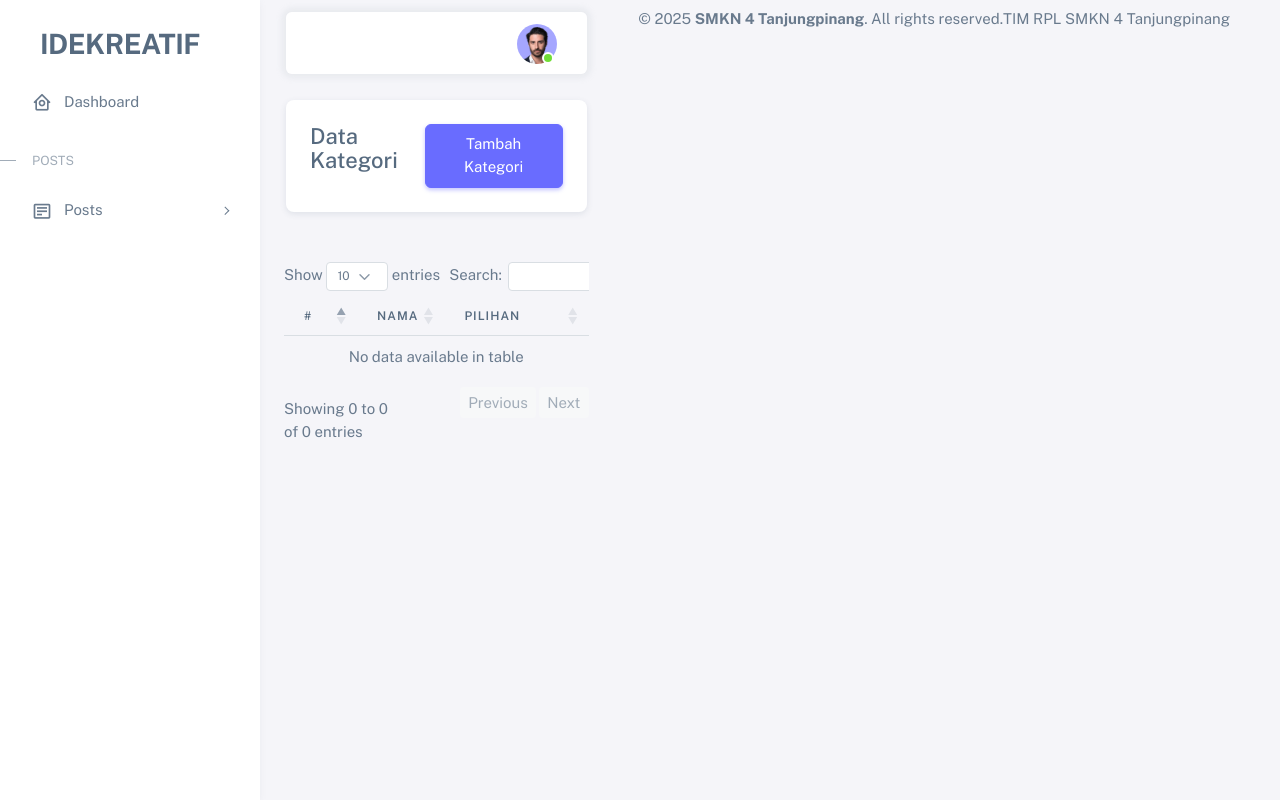
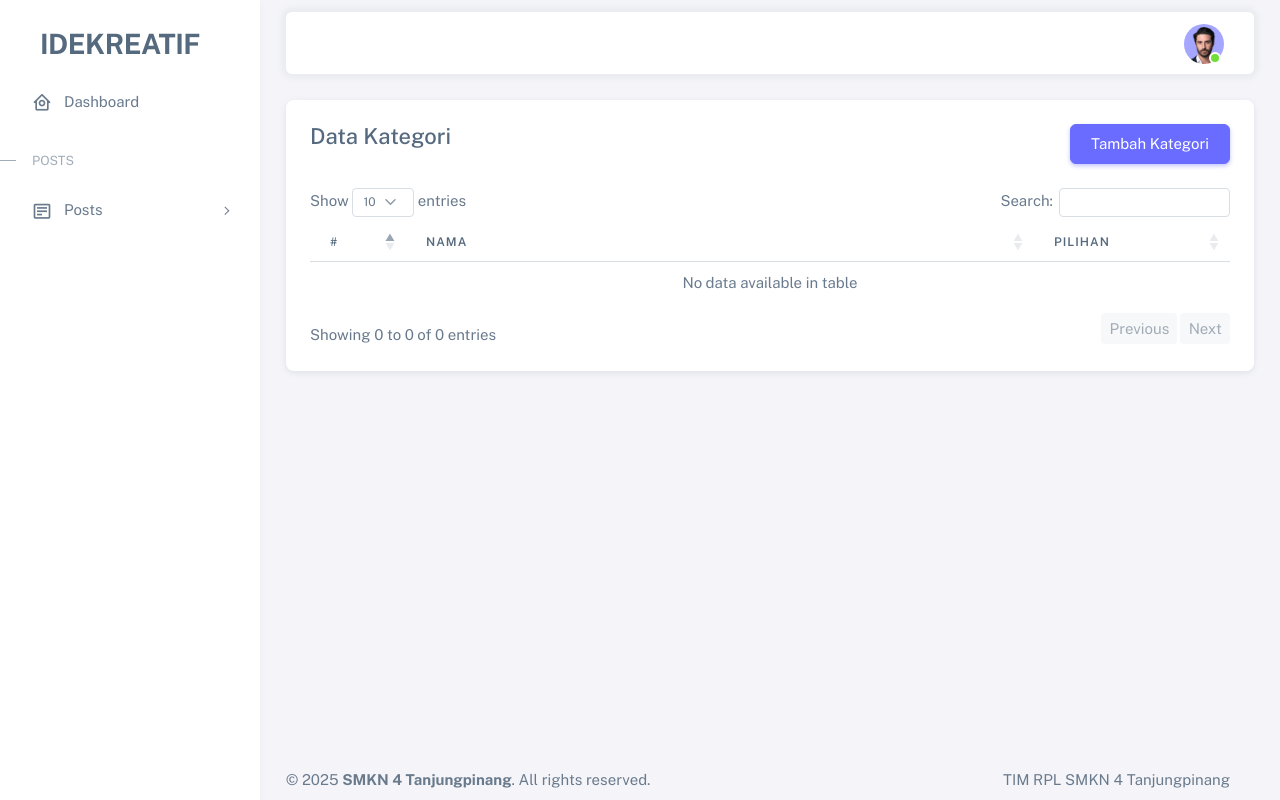
Before and after one commit to MuhammadAlfarazi-rpl/IdeKreatif, a PHP site: page /kategori.php in a window 1280 px wide. Run offline with PHP 8.4, Linux system fonts and the light colour scheme; the visitor is signed in with stand-in values (Sample User, id 1); data that the repository does not hold is empty.

Commit message:
Bug Fixing (UI)

```diff
--- a/kategori.php
+++ b/kategori.php
@@ -2,19 +2,17 @@
 
 include '.includes/header.php';
 include '.includes/toast_notification.php';
-
 ?>
 
 <div class="container-xxl fleex-grow-1 container-p-y">
     <!-- Tabel Data Kategori -->
      <div class="card">
-        <div class="card-header d-flex justify-content-between-align-item-center">
+        <div class="card-header d-flex justify-content-between align-item-center">
             <h4>Data Kategori</h4>
             <!-- Tombol Kategori Baru -->
              <button type="button" class="btn btn-primary" data-bs-toggle="modal" data-bs-target="#addCategory">Tambah Kategori</button>
         </div>
-     </div>
-</div>
+
 
 <div class="card-body">
     <div class="table-responsive text-norwap">
@@ -110,7 +108,12 @@ include '.includes/toast_notification.php';
 </div>
 </div>
 </div>
+</div>
+
+
 <?php include '.includes/footer.php'; ?>
+</div>
+
 
 <!-- Modal untuk Tambah Data -->
  <div class="modal fade" id="addCategory" tableindex="-1" aria-hidden="true">
```
